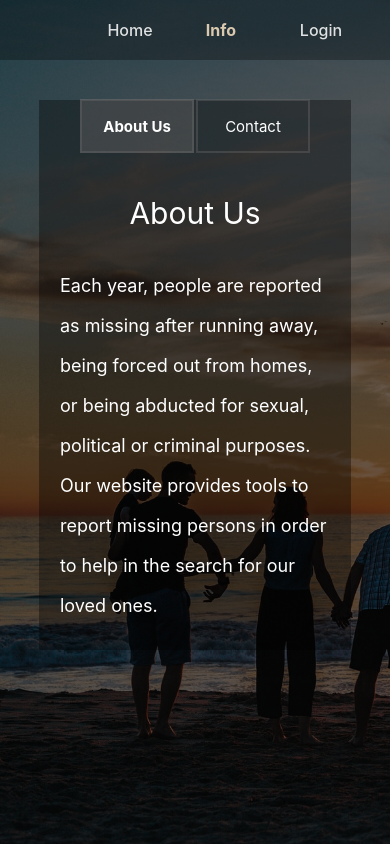
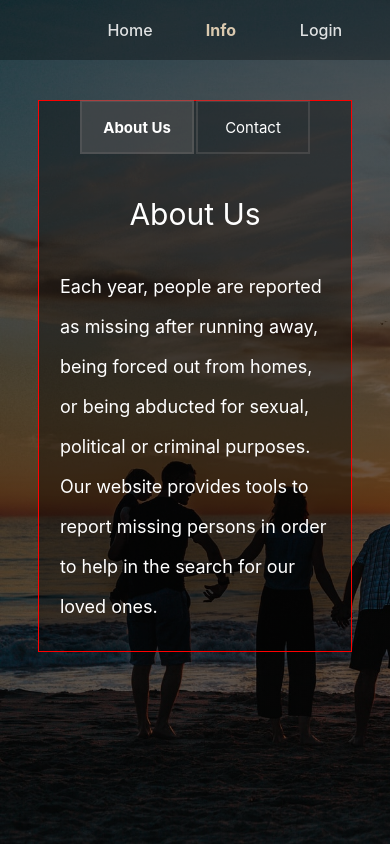
Before and after one commit to MilneS/missing, a React (Create React App) app: page / in a window 390 px wide. Both pictures are taken after a click on the item "Info". Built offline with nearby package versions, Linux system fonts and the light colour scheme; no server answers.

Commit message:
responsive chrome

```diff
--- a/src/comps/Info.module.css
+++ b/src/comps/Info.module.css
@@ -91,10 +91,12 @@
     width: 300px;
   }
 }
-@media (max-width: 700px) {
+@media (max-width: 800px) {
   .infocard {
     height: 550px;
-    width: 80%;}
+    width: 80%;
+    border:1px solid red;
+  }
     .infotext {
     font-size: 18px;
     line-height: 40px;
```
